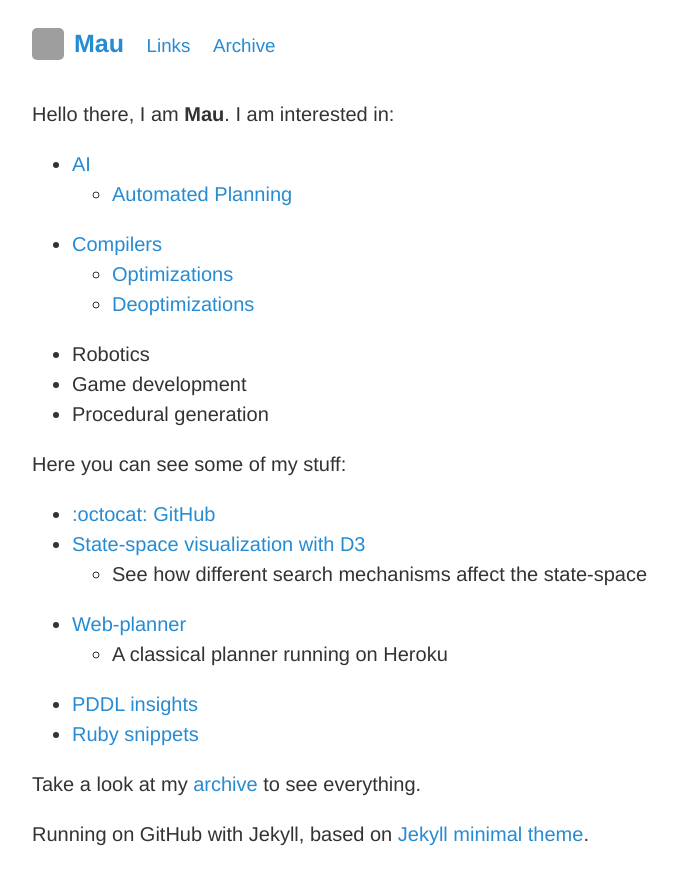
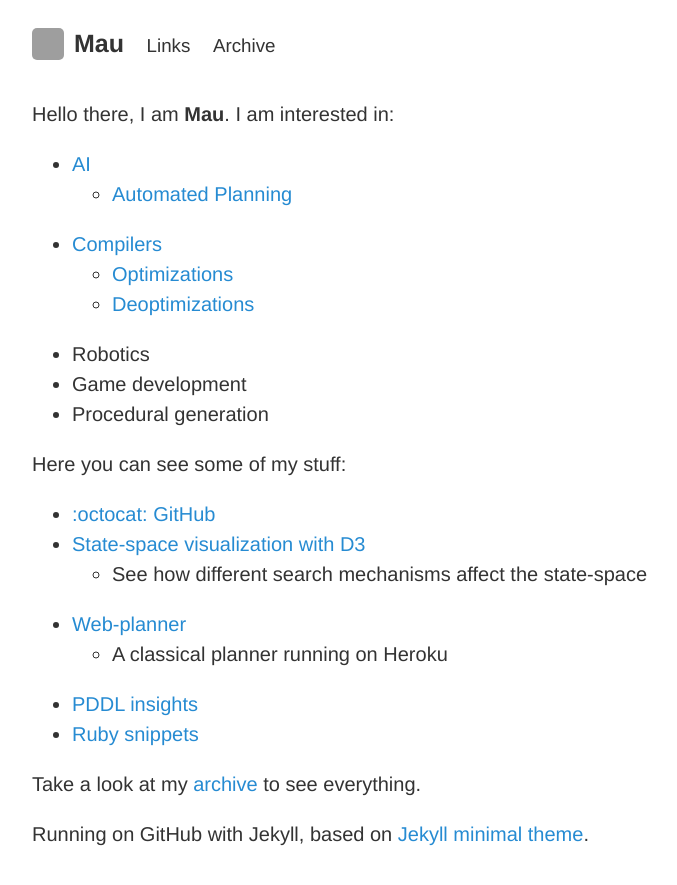
Before and after one commit to Maumagnaguagno/maumagnaguagno.github.io, a Jekyll site: the page built from index.md, in a window 1280 px wide. Shown: the top 885 px of the page, without its empty margins (228-905 px from the left). Built offline with Jekyll 4.4.1, drawn with Linux system fonts in a browser that asks for light colours; our own code applies the rules of GitHub Pages for plain Markdown files; grey boxes are pictures that could not be loaded.

Commit message:
Force navigation color

```diff
--- a/css/style.scss
+++ b/css/style.scss
@@ -162,6 +162,7 @@ table {
     margin-top: 0;
     margin-bottom: 0;
     color: #333;
+    a { color: inherit; }
 
     small {
       font-size: 75%;
```
